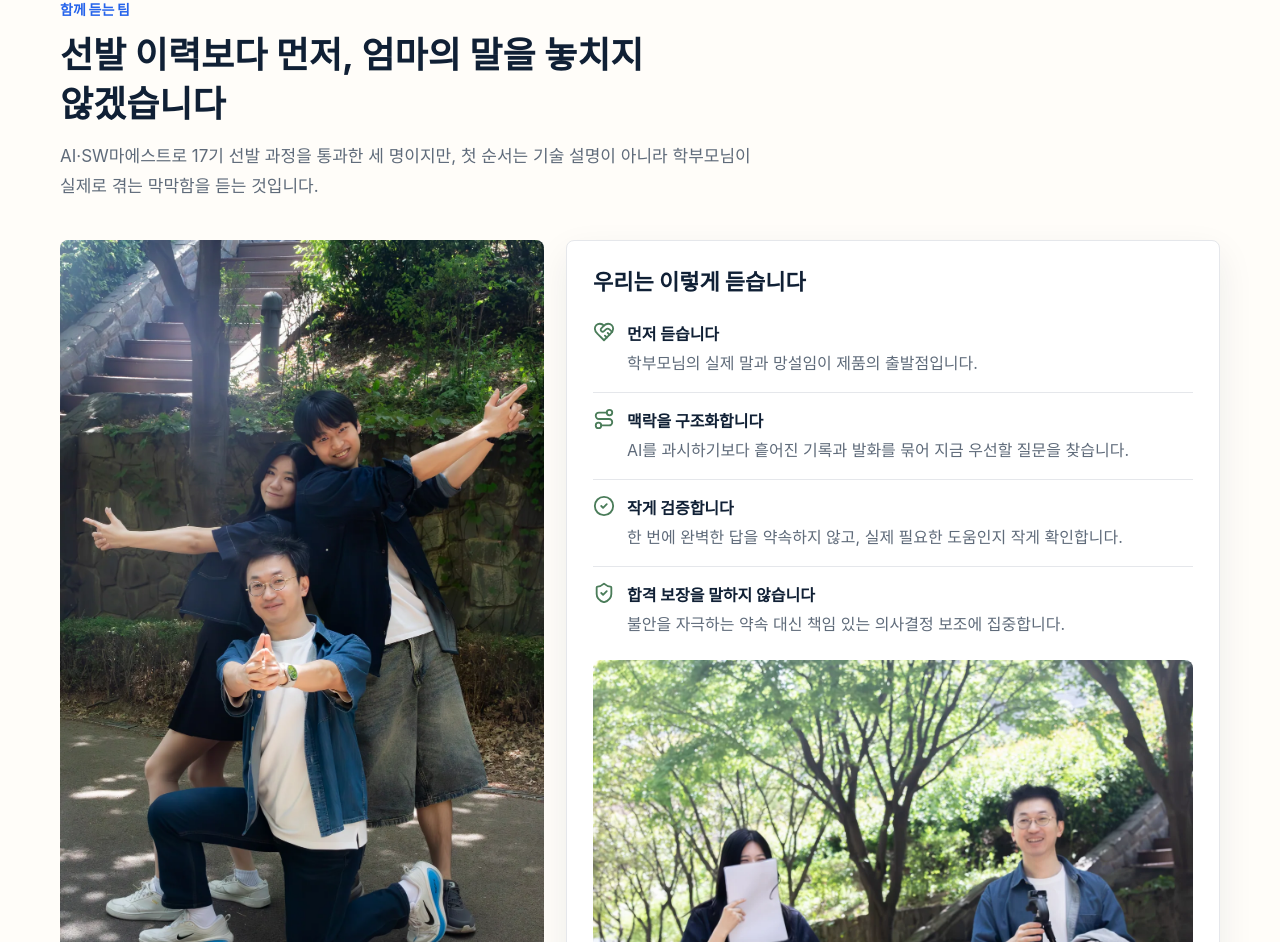
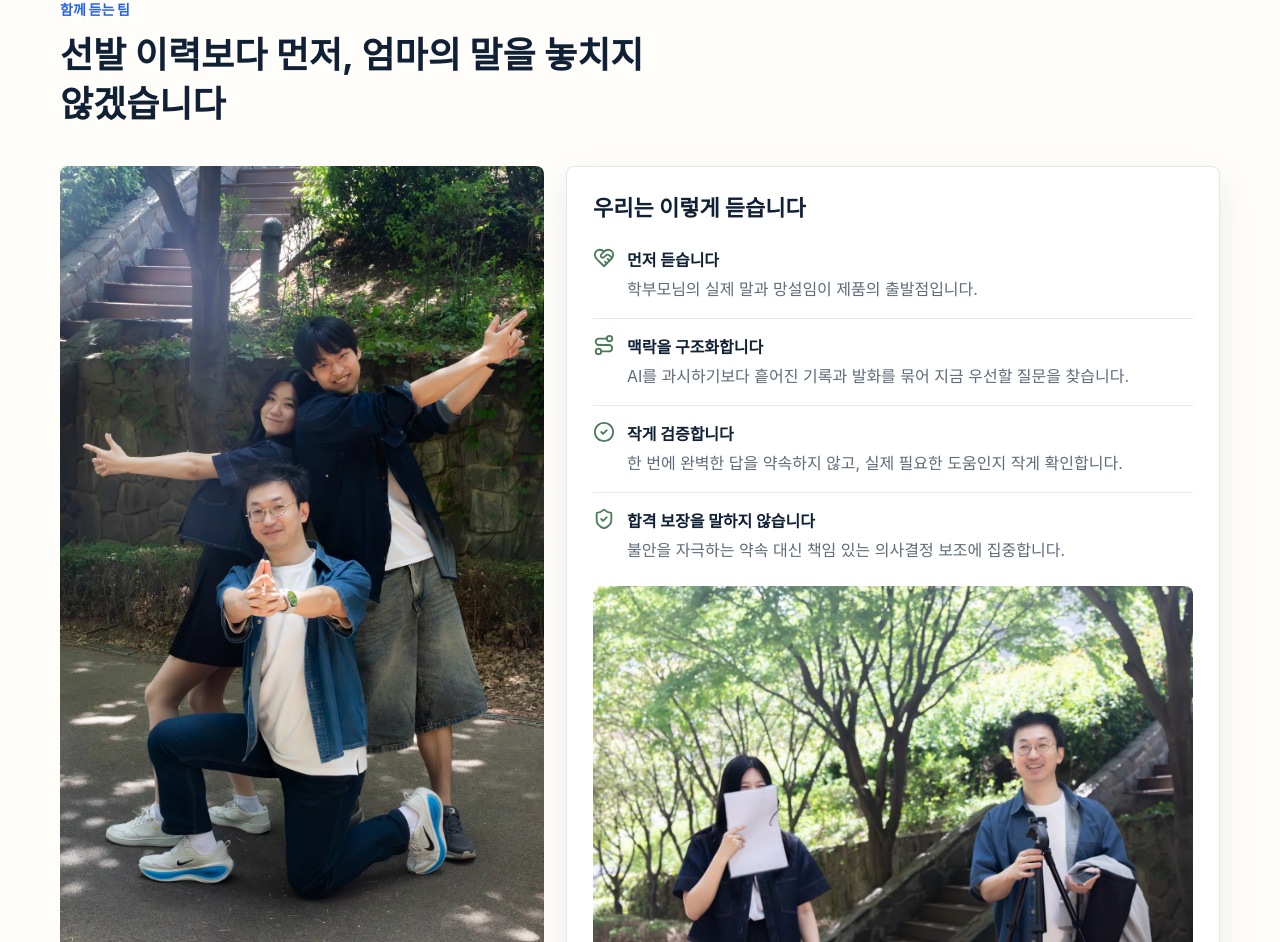
Before and after one commit to team310-ideation/team310-landing, a React (Vite) app: page / in a window 1280 px wide. Shown: the part 2713-3655 px from the top of the page. Built offline with nearby package versions, Linux system fonts and the light colour scheme; a web font is replaced by a local one.

Commit message:
Remove team intro description

```diff
--- a/src/components/TeamSection.jsx
+++ b/src/components/TeamSection.jsx
@@ -8,10 +8,6 @@ export default function TeamSection() {
         <Reveal className="section-intro">
           <p className="eyebrow">함께 듣는 팀</p>
           <h2 id="team-title">선발 이력보다 먼저, 엄마의 말을 놓치지 않겠습니다</h2>
-          <p>
-            AI·SW마에스트로 17기 선발 과정을 통과한 세 명이지만, 첫 순서는
-            기술 설명이 아니라 학부모님이 실제로 겪는 막막함을 듣는 것입니다.
-          </p>
         </Reveal>
 
         <div className="team-feature">
```
